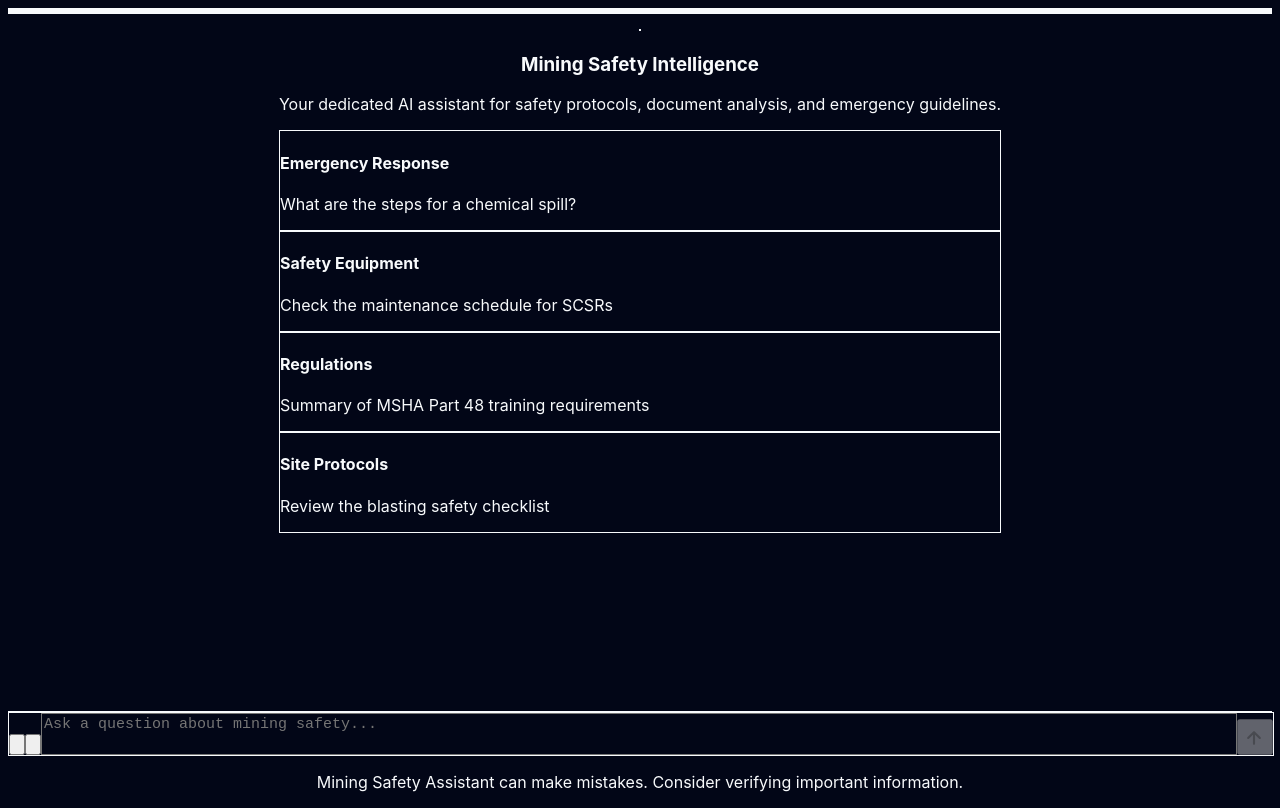
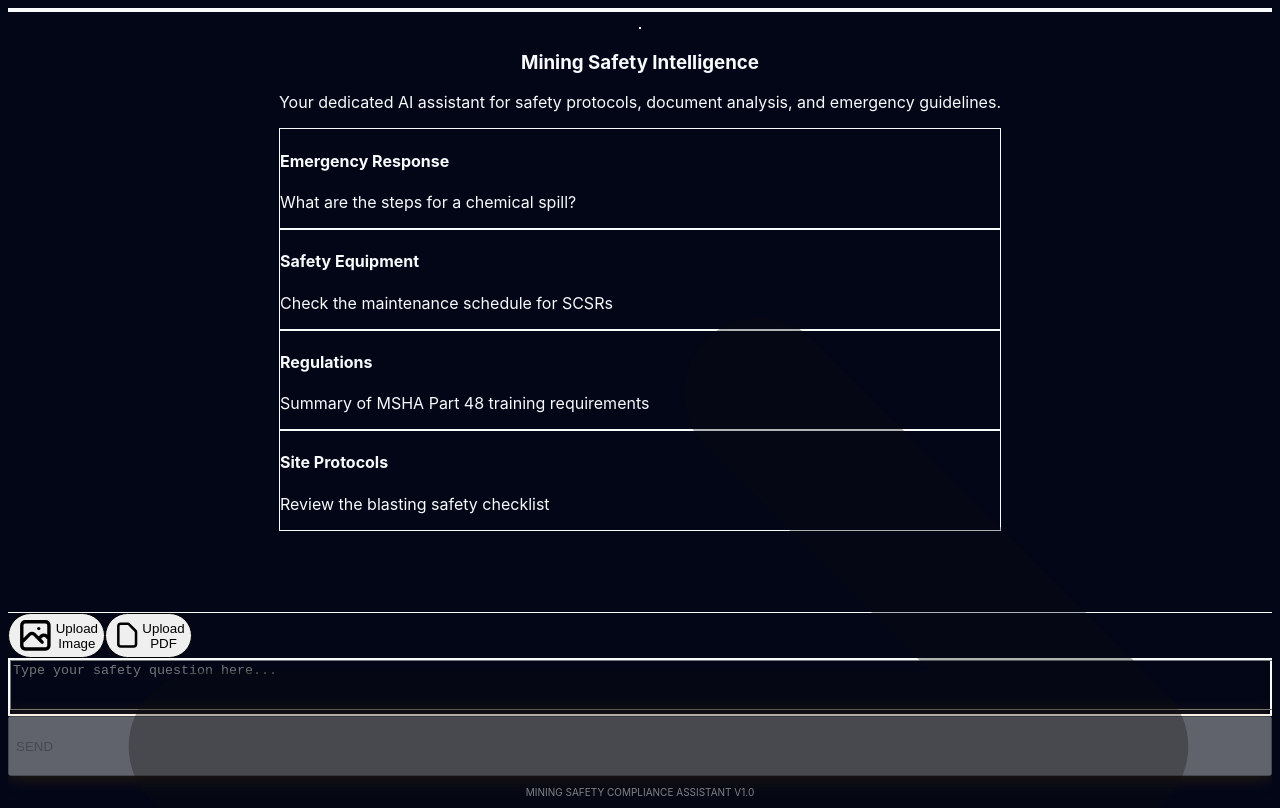
Before and after one commit to soroush-bn/rag-for-mining-front, a Next.js app: page / in a window 1280 px wide. Built offline with nearby package versions, Linux system fonts and the light colour scheme.

Commit message:
refactor style

```diff
--- a/src/app/page.tsx
+++ b/src/app/page.tsx
@@ -9,11 +9,17 @@ export default function Home() {
   const { messages, sendMessage, isLoading } = useChat();
 
   return (
-    <main className="flex flex-col h-screen bg-slate-950 font-sans selection:bg-amber-500/30">
+    <main className="flex flex-col h-screen bg-slate-950 font-sans selection:bg-amber-500/30 overflow-hidden">
       <Header />
-      <section className="flex-1 flex flex-col min-h-0 relative bg-[radial-gradient(circle_at_center,_var(--tw-gradient-stops))] from-slate-900 via-slate-950 to-slate-950">
-        <ChatWindow messages={messages} isLoading={isLoading} />
-        <ChatInput onSendMessage={sendMessage} isLoading={isLoading} />
+      <section className="flex-1 flex flex-col min-h-0 relative">
+        {/* Subtle Background Texture/Pattern */}
+        <div className="absolute inset-0 bg-[radial-gradient(circle_at_center,_var(--tw-gradient-stops))] from-slate-900 via-slate-950 to-slate-950 z-0" />
+
+        {/* Main Chat Interface */}
+        <div className="relative z-10 flex flex-col h-full">
+          <ChatWindow messages={messages} isLoading={isLoading} />
+          <ChatInput onSendMessage={sendMessage} isLoading={isLoading} />
+        </div>
       </section>
     </main>
   );
--- a/src/presentation/components/ChatInput.tsx
+++ b/src/presentation/components/ChatInput.tsx
@@ -30,13 +30,14 @@ export function ChatInput({ onSendMessage, isLoading }: ChatInputProps) {
   };
 
   return (
-    <div className="bg-slate-900/80 backdrop-blur-xl border-t border-slate-800/80 p-4 sticky bottom-0 z-10 pb-8">
-      <div className="max-w-4xl mx-auto flex flex-col">
+    <div className="bg-slate-900/90 backdrop-blur-xl border-t border-slate-800/80 p-4 md:p-6 sticky bottom-0 z-10">
+      <div className="max-w-4xl mx-auto flex flex-col gap-4">
+        {/* Attachment Chips */}
         {attachments.length > 0 && (
-          <div className="flex flex-wrap gap-2 w-full mb-3 px-2">
+          <div className="flex flex-wrap gap-2 px-1">
             {attachments.map((file, index) => (
-              <div key={index} className="bg-slate-800 border border-slate-700 px-3 py-1.5 rounded-xl text-sm flex items-center shadow-md text-slate-200">
-                <span className="truncate max-w-[200px] font-medium">{file.name}</span>
+              <div key={index} className="bg-slate-800 border border-amber-500/30 px-3 py-1.5 rounded-full text-xs flex items-center shadow-md text-slate-200 animate-in fade-in zoom-in duration-300">
+                <span className="truncate max-w-[150px] font-medium">{file.name}</span>
                 <button
                   onClick={() => setAttachments(attachments.filter((_, i) => i !== index))}
                   className="ml-2 text-slate-400 hover:text-red-400 transition-colors focus:outline-none"
@@ -50,31 +51,32 @@ export function ChatInput({ onSendMessage, isLoading }: ChatInputProps) {
           </div>
         )}
 
-        <form onSubmit={handleSubmit} className="relative flex items-end w-full bg-slate-800 border border-slate-700 rounded-2xl shadow-lg focus-within:border-amber-500/50 focus-within:ring-1 focus-within:ring-amber-500/20 transition-all p-1.5">
-          <div className="flex flex-row items-center h-full mb-0.5 ml-1">
+        {/* Action Buttons Layer */}
+        <div className="flex flex-wrap gap-3 px-1">
           <button
             type="button"
             onClick={() => imageInputRef.current?.click()}
-              className="p-2 text-slate-400 hover:text-amber-500 hover:bg-slate-700/50 rounded-xl transition-all focus:outline-none"
-              title="Upload Image"
+            className="flex items-center gap-2 px-4 py-2 bg-slate-800 hover:bg-slate-700 text-slate-300 hover:text-amber-500 rounded-full border border-slate-700 hover:border-amber-500/50 transition-all text-sm font-semibold shadow-sm"
           >
             <svg className="w-5 h-5" fill="none" stroke="currentColor" viewBox="0 0 24 24" xmlns="http://www.w3.org/2000/svg">
-                <path strokeLinecap="round" strokeLinejoin="round" strokeWidth={1.5} d="M4 16l4.586-4.586a2 2 0 012.828 0L16 16m-2-2l1.586-1.586a2 2 0 012.828 0L20 14m-6-6h.01M6 20h12a2 2 0 002-2V6a2 2 0 00-2-2H6a2 2 0 00-2 2v12a2 2 0 002 2z"></path>
+              <path strokeLinecap="round" strokeLinejoin="round" strokeWidth={2} d="M4 16l4.586-4.586a2 2 0 012.828 0L16 16m-2-2l1.586-1.586a2 2 0 012.828 0L20 14m-6-6h.01M6 20h12a2 2 0 002-2V6a2 2 0 00-2-2H6a2 2 0 00-2 2v12a2 2 0 002 2z"></path>
             </svg>
+            Upload Image
           </button>
 
           <button
             type="button"
             onClick={() => pdfInputRef.current?.click()}
-              className="p-2 text-slate-400 hover:text-amber-500 hover:bg-slate-700/50 rounded-xl transition-all focus:outline-none"
-              title="Upload PDF"
+            className="flex items-center gap-2 px-4 py-2 bg-slate-800 hover:bg-slate-700 text-slate-300 hover:text-amber-500 rounded-full border border-slate-700 hover:border-amber-500/50 transition-all text-sm font-semibold shadow-sm"
           >
             <svg className="w-5 h-5" fill="none" stroke="currentColor" viewBox="0 0 24 24" xmlns="http://www.w3.org/2000/svg">
-                <path strokeLinecap="round" strokeLinejoin="round" strokeWidth={1.5} d="M7 21h10a2 2 0 002-2V9.414a1 1 0 00-.293-.707l-5.414-5.414A1 1 0 0012.586 3H7a2 2 0 00-2 2v14a2 2 0 002 2z"></path>
+              <path strokeLinecap="round" strokeLinejoin="round" strokeWidth={2} d="M7 21h10a2 2 0 002-2V9.414a1 1 0 00-.293-.707l-5.414-5.414A1 1 0 0012.586 3H7a2 2 0 00-2 2v14a2 2 0 002 2z"></path>
             </svg>
+            Upload PDF
           </button>
         </div>
 
+        <form onSubmit={handleSubmit} className="relative flex flex-col sm:flex-row gap-3 items-stretch sm:items-end w-full">
           <input
             type="file"
             ref={imageInputRef}
@@ -93,7 +95,7 @@ export function ChatInput({ onSendMessage, isLoading }: ChatInputProps) {
             className="hidden"
           />
 
-          <div className="flex-1 w-full flex items-end ml-2 py-1 relative">
+          <div className="flex-1 bg-slate-800 border-2 border-slate-700 rounded-3xl focus-within:border-amber-500/50 transition-all px-4 py-2 shadow-inner">
             <textarea
               rows={1}
               value={content}
@@ -104,26 +106,26 @@ export function ChatInput({ onSendMessage, isLoading }: ChatInputProps) {
                   handleSubmit(e);
                 }
               }}
-              placeholder="Ask a question about mining safety..."
-              className="flex-1 w-full resize-none bg-transparent text-slate-100 placeholder-slate-500 focus:outline-none min-h-[36px] max-h-40 text-[15px] leading-relaxed py-1.5 px-2"
+              placeholder="Type your safety question here..."
+              className="w-full resize-none bg-transparent text-slate-100 placeholder-slate-500 focus:outline-none min-h-[44px] max-h-40 text-lg leading-relaxed py-2"
             />
           </div>
 
-          <div className="mb-1 mr-1">
           <button
             type="submit"
             disabled={isLoading || (!content.trim() && attachments.length === 0)}
-              className="p-2 bg-amber-500 hover:bg-amber-400 text-slate-900 rounded-xl disabled:bg-slate-800 disabled:text-slate-600 transition-all flex items-center justify-center h-[36px] w-[36px] shadow-sm"
+            className="h-[60px] px-8 bg-amber-500 hover:bg-amber-400 text-slate-950 font-black rounded-3xl disabled:bg-slate-800 disabled:text-slate-600 transition-all flex items-center justify-center gap-2 shadow-[0_0_20px_rgba(245,158,11,0.2)] hover:shadow-[0_0_25px_rgba(245,158,11,0.4)] active:scale-95 uppercase tracking-wider"
           >
-              <svg className="w-5 h-5 translate-x-[-1px] translate-y-[1px]" fill="none" stroke="currentColor" viewBox="0 0 24 24" xmlns="http://www.w3.org/2000/svg">
-                <path strokeLinecap="round" strokeLinejoin="round" strokeWidth={2.5} d="M12 19V5m-7 7l7-7 7 7"></path>
+            <span>Send</span>
+            <svg className="w-5 h-5" fill="none" stroke="currentColor" viewBox="0 0 24 24" xmlns="http://www.w3.org/2000/svg">
+              <path strokeLinecap="round" strokeLinejoin="round" strokeWidth={3} d="M14 5l7 7m0 0l-7 7m7-7H3"></path>
             </svg>
           </button>
-          </div>
         </form>
-        <div className="text-center mt-3">
-          <p className="text-xs text-slate-500 font-medium">Mining Safety Assistant can make mistakes. Consider verifying important information.</p>
-        </div>
+
+        <p className="text-center text-[10px] text-slate-500 font-bold uppercase tracking-widest opacity-50">
+          Mining Safety Compliance Assistant v1.0
+        </p>
       </div>
     </div>
   );
--- a/src/presentation/components/Header.tsx
+++ b/src/presentation/components/Header.tsx
@@ -1,29 +1,49 @@
-import Image from 'next/image';
+'use client';
 
 export function Header() {
   return (
-    <header className="relative w-full h-40 md:h-56 overflow-hidden border-b-[6px] border-amber-500 shadow-xl z-20 flex-shrink-0">
-      <Image
+    <header className="relative w-full h-44 md:h-64 overflow-hidden border-b-4 border-amber-500 shadow-2xl z-30 flex-shrink-0 bg-slate-900">
+      {/* Background Image with Fallback Color */}
+      <img
         src="/assets/header.jpg"
         alt="Mining Safety Operations"
-        fill
-        className="object-cover object-center scale-[1.02] hover:scale-100 transition-transform duration-[2000ms] ease-out"
-        priority
+        className="absolute inset-0 w-full h-full object-cover object-center brightness-[0.7] contrast-[1.1]"
+        onError={(e) => {
+          // Fallback if image fails to load
+          e.currentTarget.style.display = 'none';
+        }}
       />
-      <div className="absolute inset-0 bg-gradient-to-t from-slate-900/90 via-slate-900/40 to-black/10" />
-      <div className="absolute inset-0 flex flex-col items-center justify-end pb-6 px-4">
-        <div className="flex items-center gap-2 mb-2">
-          <div className="w-2 h-2 rounded-full bg-emerald-500 animate-pulse shadow-[0_0_8px_rgba(16,185,129,0.8)]" />
-          <span className="text-amber-500 text-[10px] md:text-xs font-bold uppercase tracking-[0.2em]">
-            System Online
+
+      {/* Overlay Gradients for Readability */}
+      <div className="absolute inset-0 bg-gradient-to-r from-slate-950 via-slate-950/40 to-transparent" />
+      <div className="absolute inset-0 bg-gradient-to-t from-slate-950/80 to-transparent" />
+
+      {/* Content */}
+      <div className="absolute inset-0 flex flex-col items-start justify-center px-6 md:px-12 max-w-7xl mx-auto">
+        <div className="flex items-center gap-3 mb-3 bg-amber-500/10 backdrop-blur-md px-3 py-1 rounded-full border border-amber-500/20">
+          <div className="w-2.5 h-2.5 rounded-full bg-emerald-500 animate-pulse shadow-[0_0_10px_rgba(16,185,129,0.8)]" />
+          <span className="text-amber-500 text-[10px] md:text-xs font-black uppercase tracking-[0.2em]">
+            Safety Core Online
           </span>
         </div>
-        <h1 className="text-white text-3xl md:text-5xl font-extrabold tracking-tight drop-shadow-xl text-center">
-          Mining Safety <span className="text-amber-400 font-black">RAG System</span>
+
+        <h1 className="text-white text-4xl md:text-6xl font-black tracking-tighter drop-shadow-2xl leading-none">
+          MINING <span className="text-amber-500">SAFETY</span>
+          <br />
+          <span className="text-slate-300 text-3xl md:text-5xl">RAG ASSISTANT</span>
         </h1>
-        <p className="text-slate-200 text-xs md:text-sm font-medium mt-2 tracking-wider uppercase opacity-90 max-w-xl text-center">
-          Intelligent Document Retrieval & Analysis
+
+        <p className="text-slate-300 text-sm md:text-base font-bold mt-4 tracking-wide uppercase opacity-80 border-l-2 border-amber-500 pl-4 max-w-lg">
+          Intelligent Real-time Protocol Retrieval & Document Analysis System
         </p>
+      </div>
+
+      {/* Decorative Corner Element */}
+      <div className="absolute top-0 right-0 p-8 hidden lg:block">
+        <div className="text-right border-r-2 border-amber-500/30 pr-4">
+          <p className="text-amber-500/50 text-[10px] font-black uppercase tracking-widest">Sector-7 Compliance</p>
+          <p className="text-white/20 text-xs font-mono">v1.0.42-STABLE</p>
+        </div>
       </div>
     </header>
   );
```
Lines whose indentation alone changed are shown as unchanged.
